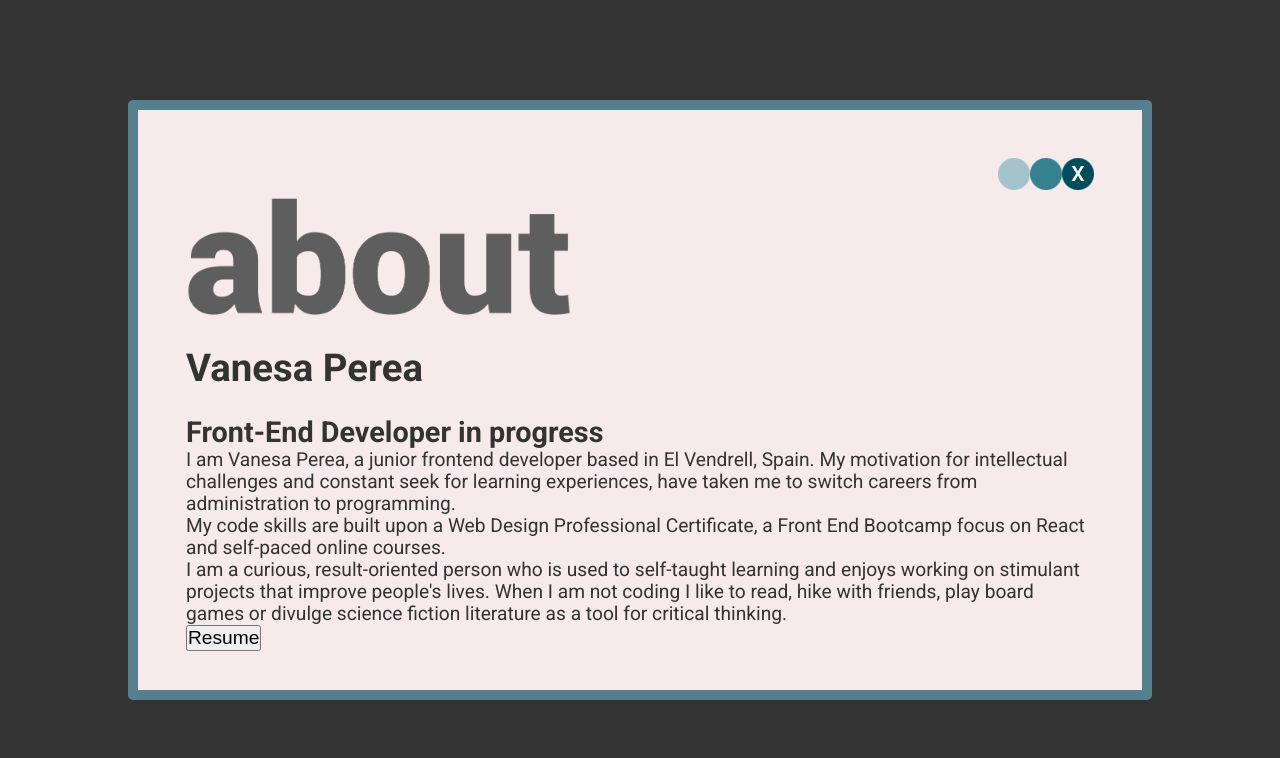
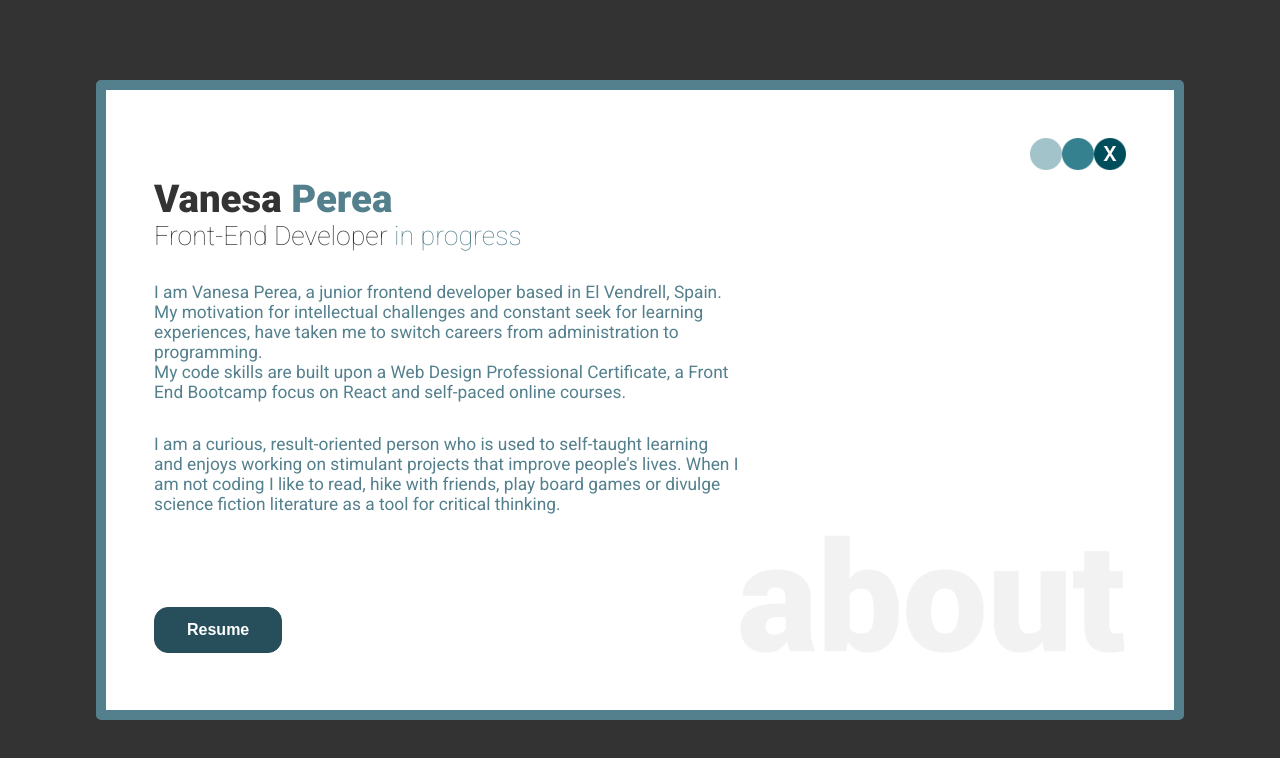
Before and after one commit to MinervaLong/vpc-portfolio, a website: page index.html in a window 1280 px wide. Both pictures are taken after a click on the link 716 px from the left and 190 px from the top of the page. Drawn offline with nearby package versions, Linux system fonts and the light colour scheme.

Commit message:
Add about section styles

```diff
--- a/index.html
+++ b/index.html
@@ -100,7 +100,7 @@
                         </a>
                     </div>
                 </section>
-                <section class="modal__content">
+                <section class="modal__content--about">
                     <header class="heading">
                         <img src="./assets/images/mod-headings/about/about-medium.png"
                             sizes="38vw"
--- /dev/null
+++ b/styles/sass/_about.scss
@@ -0,0 +1,83 @@
+@use 'variables';
+
+.modal__content--about {
+    display:grid;
+    grid-template-columns: repeat(4, 1fr);
+    grid-template-rows: repeat(4, 1fr);
+    height: 91%;
+    grid-template-areas:
+    "text text text text . . "
+    "text text text text . . "
+    "text text text text . . "
+    "button . . . header header"
+    ;
+
+    .heading {
+        grid-area: header;
+        display: flex;
+        flex-direction: row;
+        justify-content: flex-end;
+
+
+        .opacity {
+            opacity: 8%;
+        }
+    }
+
+    .content {
+        grid-area: text;
+
+        .content__titles{
+            display: flex;
+            flex-direction: column;
+            flex-wrap: nowrap;
+            justify-content: center;
+            align-content: center;
+            align-items: flex-start;
+
+            h1 {
+                margin: 0;
+                font-weight:900;
+            }
+
+            h2 {
+                font-weight: variables.$fontWeight-thin;
+                font-size: 20pt;
+            }
+            span {
+                color: variables.$blueColor
+            }
+        }
+
+        .content__text {
+            color: variables.$blueColor;
+            font-size: 13pt;
+
+            & > p:first-child {
+                margin: 2rem 0;
+            }
+        }
+    }
+
+    .buttonWrapper {
+        grid-area: button;
+        display: flex;
+        flex-direction: column;
+        justify-content: flex-end;
+        align-items: flex-start;
+
+
+        button {
+            padding: .8rem 2rem;
+            border-radius: 14px;
+            border: 1px solid variables.$darkBlueColor;
+            background-color: variables.$darkBlueColor;
+            color: white;
+            font-weight: bolder;
+            font-size: 12pt;
+            letter-spacing: -1;
+        }
+    }
+
+
+}
--- a/styles/sass/index.scss
+++ b/styles/sass/index.scss
@@ -3,3 +3,4 @@
 @import './basic';
 @import './navigation';
 @import './modal';
+@import './about';
```
Also changed, not shown: styles/css/index.css.
